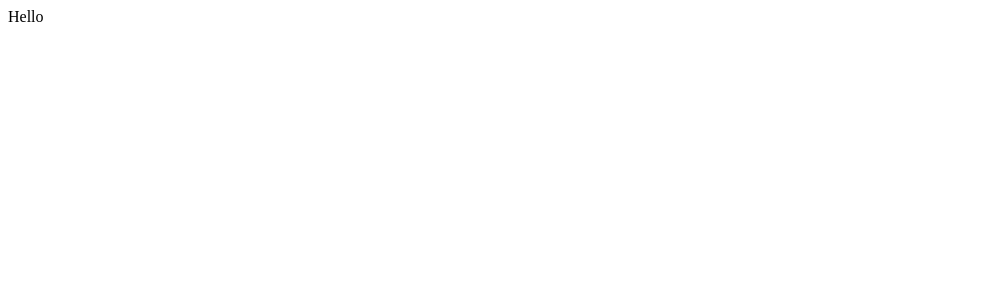
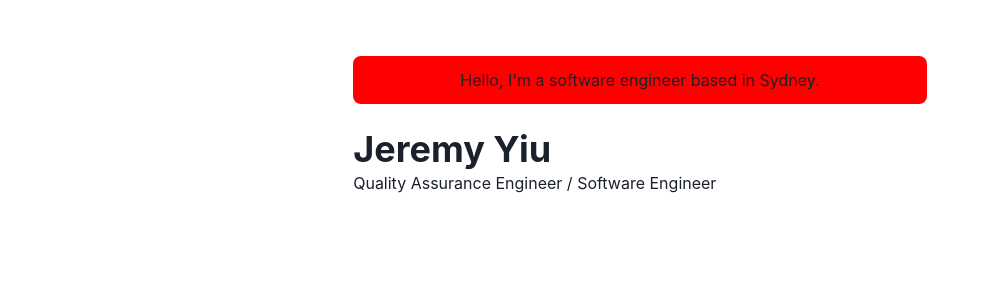
Before and after one commit to Jeremyyiu/jeremyyiu-portfolio, a Next.js app: page / in a window 1280 px wide. Shown: the top 300 px of the page, without its empty margins (0-982 px from the left). Built offline with nearby package versions, Linux system fonts and the light colour scheme.

Commit message:
added chakra UI provider setup

```diff
--- /dev/null
+++ b/components/layouts/main.js
@@ -0,0 +1,19 @@
+import Head from 'next/head'
+import { Box, Container } from '@chakra-ui/react'
+
+const Main = ({ children, router }) => {
+    return (
+      <Box as="main" pb={8}>
+        <Head>
+          <meta name="viewport" content="width=device-width, initial-scale=1" />
+          <title>Jeremy Yiu - Homepage</title>
+        </Head>
+
+        <Container maxW="container.md" pt={14}>
+            {children}
+        </Container>
+      </Box>
+    )
+  }
+
+  export default Main
--- /dev/null
+++ b/pages/_app.js
@@ -0,0 +1,14 @@
+import { ChakraProvider } from '@chakra-ui/react'
+import Layout from '../components/layouts/main'
+
+function Website ({ Component, pageProps, router } ) {
+    return (
+        <ChakraProvider>
+            <Layout router={router}>
+                <Component {...pageProps} key={router.route} />
+            </Layout>
+        </ChakraProvider>
+    )
+}
+
+export default Website
--- a/pages/index.js
+++ b/pages/index.js
@@ -1,5 +1,23 @@
+import { Container, Box, Heading } from '@chakra-ui/react'
+
 const Page = () => {
-	return <div>Hello</div>
+	return (
+		<Container>
+			<Box borderRadius="lg" bg="red" p={3} mb={6} align="center">
+				Hello, I&apos;m a software engineer based in Sydney.
+			</Box>
+
+			<Box display={{md: 'flex'}}>
+			<Box flexGrow={1}>
+				<Heading as="h2" variant="page-title">
+					Jeremy Yiu
+				</Heading>
+				<p>Quality Assurance Engineer / Software Engineer</p>
+			</Box>
+			</Box>
+		</Container>
+	)
+
 }
 
 export default Page
```
